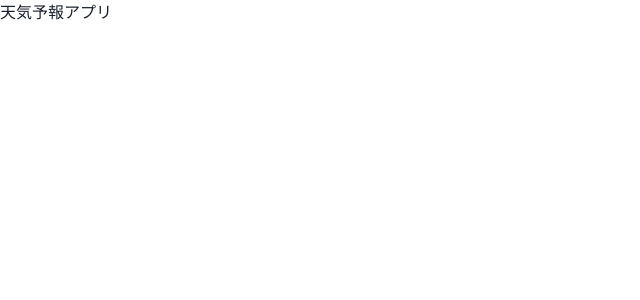
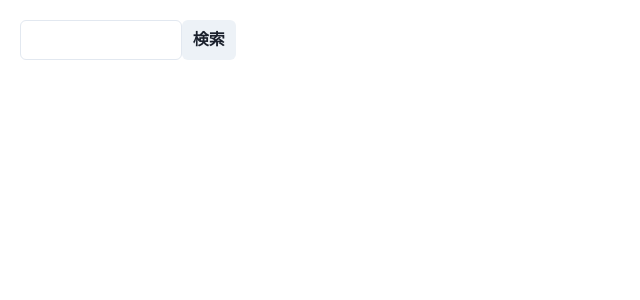
Before and after one commit to y-u27/weather-app-next.js, a Next.js app: page / in a window 1280 px wide. Shown: the top 300 px of the page, without its empty margins (0-640 px from the left). Built offline with nearby package versions, Linux system fonts and the light colour scheme.

Commit message:
Weatherコンポーネントのインポート

```diff
--- a/app/page.tsx
+++ b/app/page.tsx
@@ -1,7 +1,10 @@
 import { Box } from "@chakra-ui/react";
+import Weather from "./components/Weather";
 
 export default function Home() {
   return (
-    <Box>天気予報アプリ</Box>
+    <Box>
+      <Weather/>
+    </Box>
   );
 }
```
